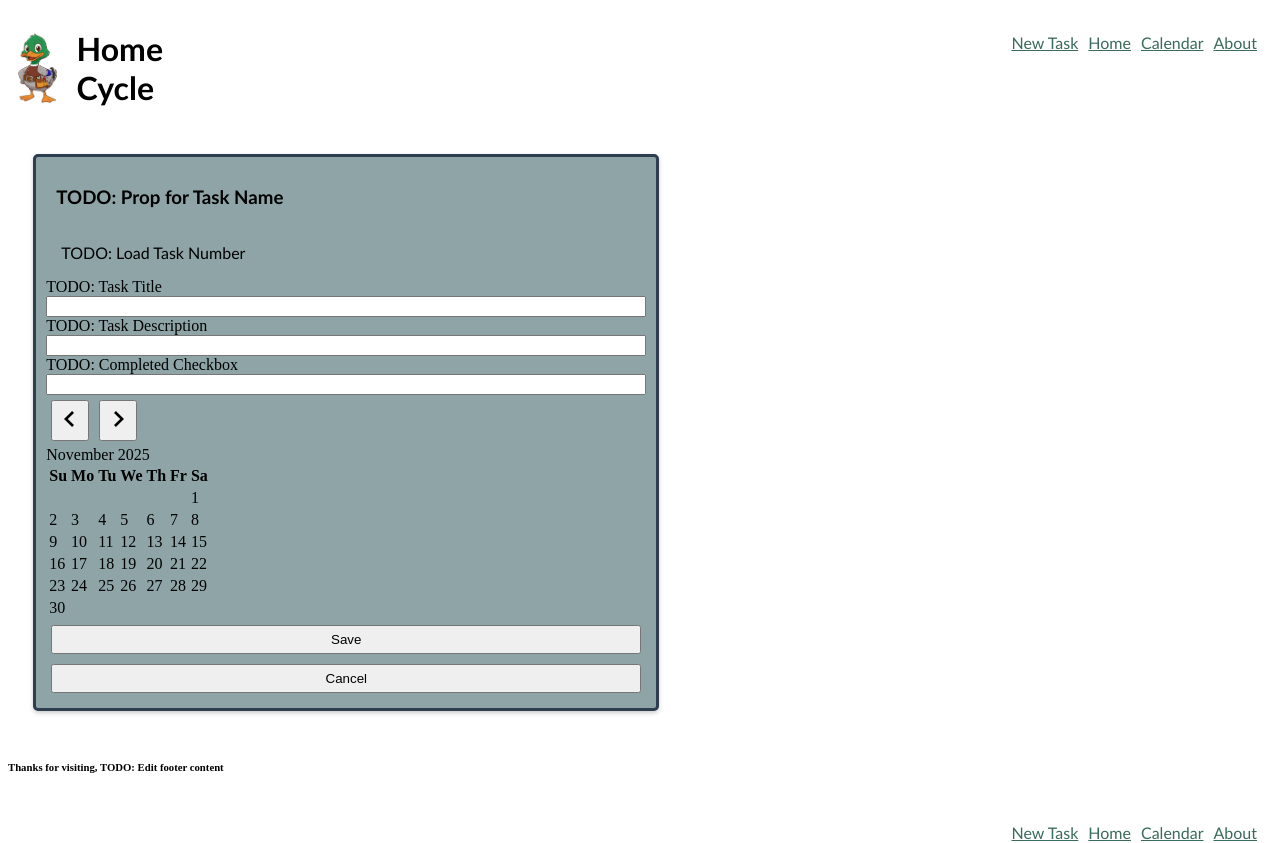
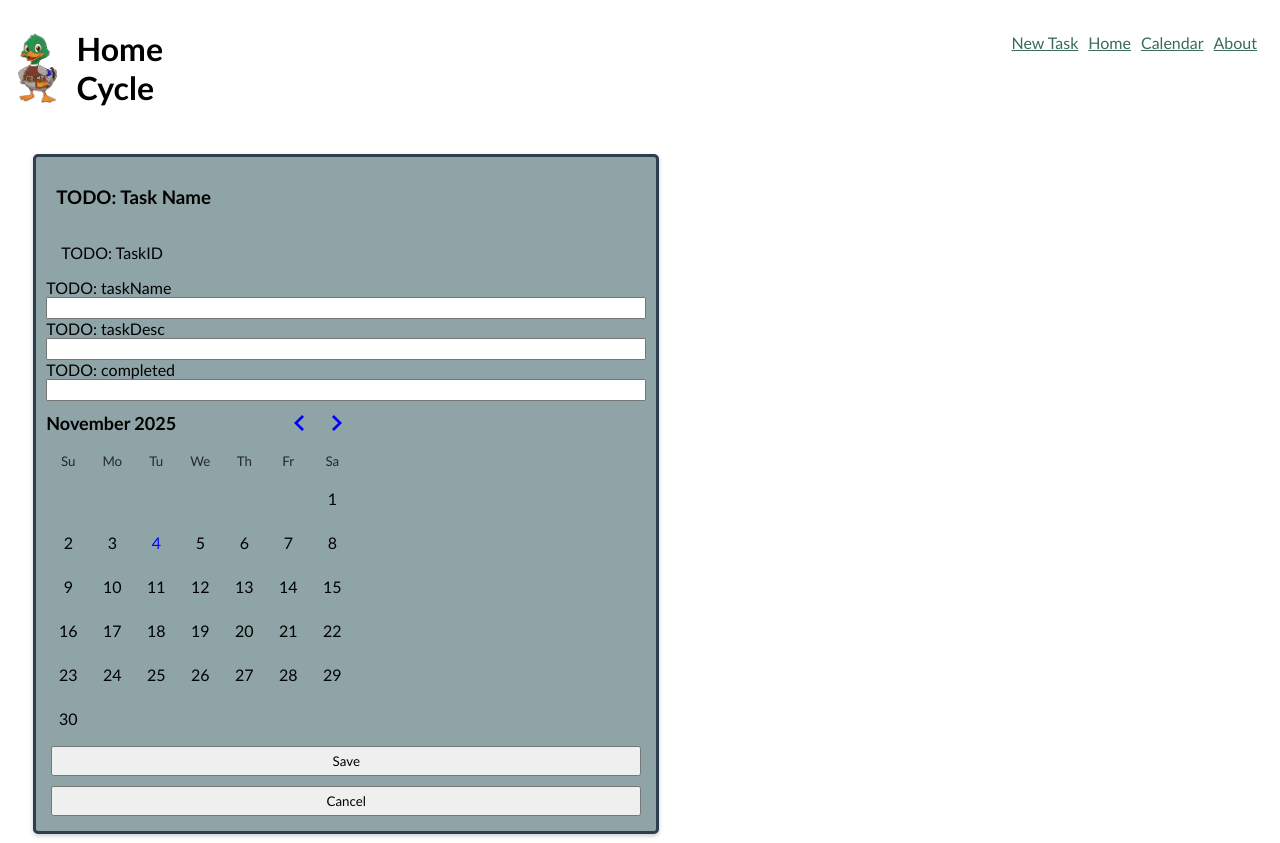
Before and after one commit to capndenney/home-cycle, a React (Vite) app: page /newtask in a window 1280 px wide. Shown: the top 843 px of the page. Built offline with nearby package versions, Linux system fonts and the light colour scheme.

Commit message:
uploading all changes to color and calendar

```diff
--- a/src/App.jsx
+++ b/src/App.jsx
@@ -8,6 +8,7 @@ import EditTask from "./components/common/EditTask.jsx";
 import Calendar from "./components/pages/Calendar.jsx";
 import { useState } from "react";
 import "./Index.css";
+import "react-day-picker/style.css";
 import LogIn from "./components/pages/LogIn.jsx";
 
 function App() {
--- a/src/components/common/EditTask.jsx
+++ b/src/components/common/EditTask.jsx
@@ -3,15 +3,15 @@ import Input from "./Input"
 import Button from "./Button"
 import { DayPicker } from "react-day-picker"
 
-const EditTask = () => {
+const EditTask = ( ) => {
     return (
         <Card viewType="edit add-blur">
-          <h3>TODO: Prop for Task Name</h3>
-          <p>TODO: Load Task Number</p>
-          <Input label="TODO: Task Title"/>
-          <Input label="TODO: Task Description"/>
-          <Input label="TODO: Completed Checkbox"/>
-          <DayPicker>TODO: Load Saved Date</DayPicker>
+          <h3>TODO: Task Name</h3>
+          <p>TODO: TaskID</p>
+          <Input label="TODO: taskName"/>
+          <Input label="TODO: taskDesc"/>
+          <Input label="TODO: completed"/>
+          <DayPicker mode="single">TODO: Load Saved Date</DayPicker>
           <Button label="Save">TODO: Save Changes</Button>
           <Button label="Cancel">TODO: Cancel Changes</Button>
         </Card>
--- a/src/index.css
+++ b/src/index.css
@@ -1,11 +1,17 @@
+* {
+    font-family: "Trebuchet MS";
+}
+
 p {
-    font-family: 'Trebuchet MS', sans-serif;
+  font-family: "Trebuchet MS", sans-serif;
   margin-left: 15px;
   margin-right: 15px;
 }
 
-h1, h2, h3 {
-    font-family: 'Gill Sans MT', sans-serif;
+h1,
+h2,
+h3 {
+  font-family: "Gill Sans MT", sans-serif;
   margin-left: 10px;
 }
 
@@ -23,12 +29,12 @@ header {
 
 .link {
   margin: 5px;
-    font-family: 'Gill Sans MT', sans-serif;
-    color: #3A6B5C;
+  font-family: "Gill Sans MT", sans-serif;
+  color: #3a6b5c;
 }
 
 .link:visited {
-    color: #5B7B6D;
+  color: #5b7b6d;
 }
 
 .link:hover {
@@ -41,7 +47,6 @@ header {
 
 footer {
   display: grid;
-    ;
 }
 
 .nav-menu {
@@ -65,14 +70,14 @@ footer {
 }
 
 .feedback-form {
-    background-color: #A9C2C3;
+  background-color: #a9c2c3;
   display: flex;
   flex-direction: column;
   margin: 1%;
   padding: 15px;
   border-radius: 5px;
-    filter: drop-shadow(0 2px 2px rgba(0,0,0,0.2) );
-    font-family: 'Gill Sans MT', sans-serif;
+  filter: drop-shadow(0 2px 2px rgba(0, 0, 0, 0.2));
+  font-family: "Gill Sans MT", sans-serif;
 }
 
 .feedback {
@@ -118,9 +123,19 @@ main {
   padding: 5px;
 }
 
+.rdp-root {
+  --rdp-today-color: #8ea4a6;
+  --rdp-accent-color: #a07f68;
+}
+
 @media screen and (min-width: 330px) {
   .edit {
     min-width: fit-content;
+  }
+
+  .rdp-root {
+    --rdp-day-button-height: 1vh;
+    --rdp-day-button-width: 1vh;
   }
 }
 
@@ -133,6 +148,11 @@ main {
     min-width: fit-content;
     max-width: 600px;
   }
+
+  .rdp-root {
+    --rdp-day-button-height: 90px;
+    --rdp-day-button-width: 90px;
+  }
 }
 
 @media screen and (min-width: 1024px) {
@@ -144,4 +164,9 @@ main {
     min-width: fit-content;
     max-width: 600px;
   }
+
+  .rdp-root {
+    --rdp-day-height: 100px;
+    --rdp-day-width: 100px;
   }
+}
```
Lines whose indentation alone changed are shown as unchanged.
